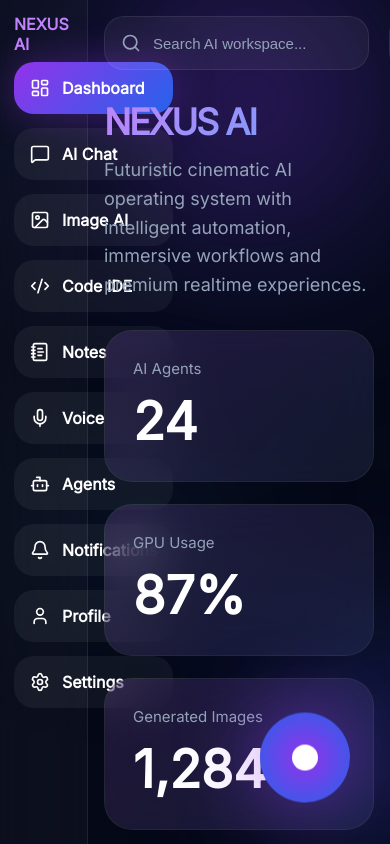
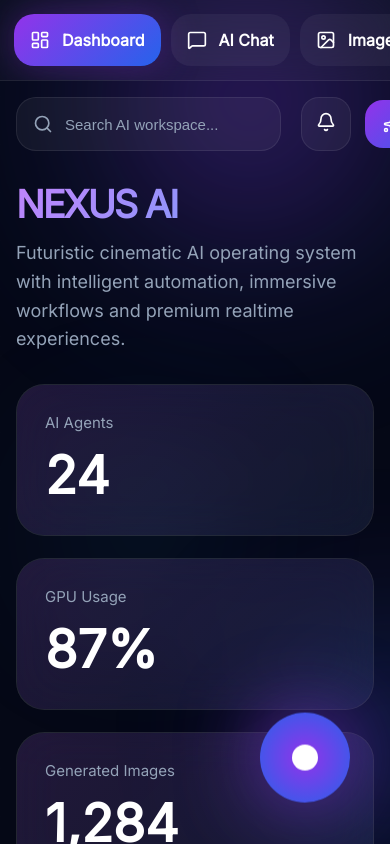
Before and after one commit to myaiapp2026/nexus-ai, a React (Vite) app: page /dashboard in a window 390 px wide. Shown: the top 844 px of the page. Built offline with nearby package versions, Linux system fonts and the light colour scheme.

Commit message:
Fix mobile responsive layout

```diff
--- a/src/index.css
+++ b/src/index.css
@@ -142,3 +142,53 @@ input::placeholder{
     font-size:36px !important;
   }
 }
+
+@media(max-width:900px){
+  .app-shell{
+    display:block;
+    overflow-x:hidden;
+  }
+
+  .sidebar-wrap{
+    width:100%;
+    position:relative;
+    z-index:10;
+  }
+
+  aside{
+    width:100% !important;
+    min-height:auto !important;
+    display:flex !important;
+    overflow-x:auto !important;
+    gap:12px !important;
+    padding:14px !important;
+    border-right:none !important;
+    border-bottom:1px solid rgba(255,255,255,.08) !important;
+  }
+
+  aside h1,
+  aside p{
+    display:none !important;
+  }
+
+  aside > div{
+    display:flex !important;
+    gap:10px !important;
+  }
+
+  aside a{
+    min-width:max-content !important;
+  }
+
+  .app-main{
+    padding:16px !important;
+  }
+
+  .app-main > div{
+    grid-template-columns:1fr !important;
+  }
+
+  h1{
+    font-size:38px !important;
+  }
+}
--- a/src/layouts/AppShell.jsx
+++ b/src/layouts/AppShell.jsx
@@ -7,7 +7,10 @@ export default function AppShell({ children }) {
   return (
     <div className="app-shell">
       <CinematicBackground />
-      <Sidebar />
+
+      <div className="sidebar-wrap">
+        <Sidebar />
+      </div>
 
       <main className="app-main">
         <Topbar />
```
